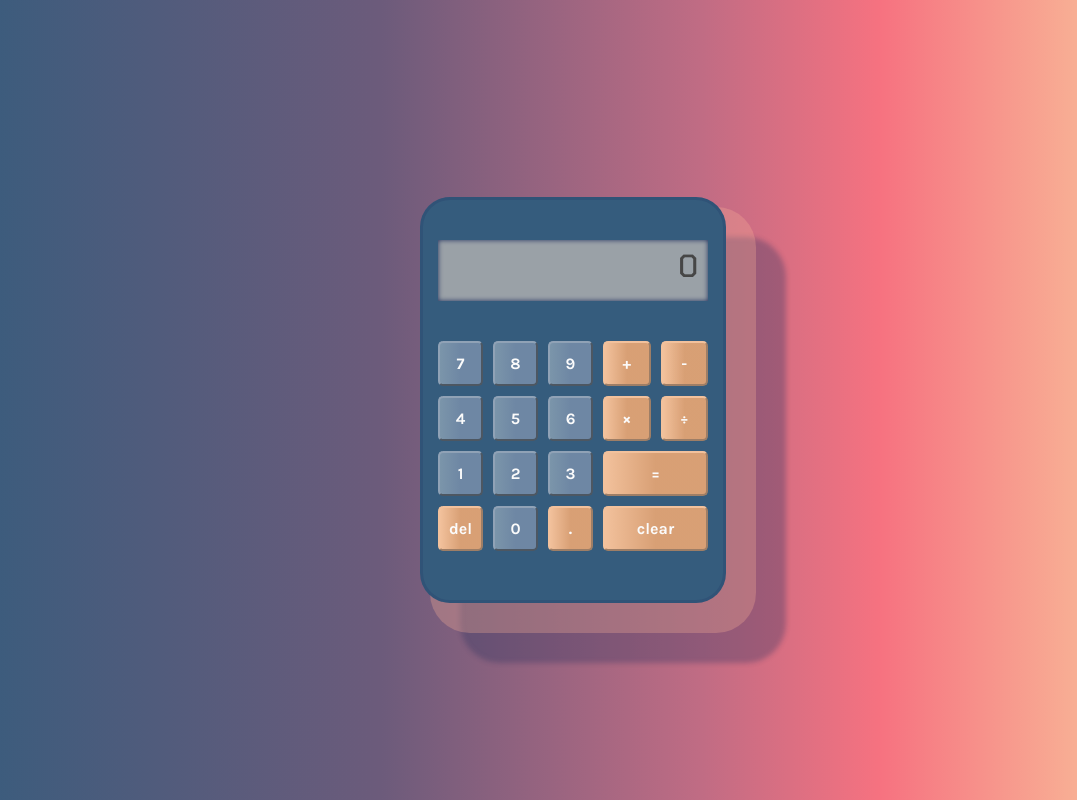
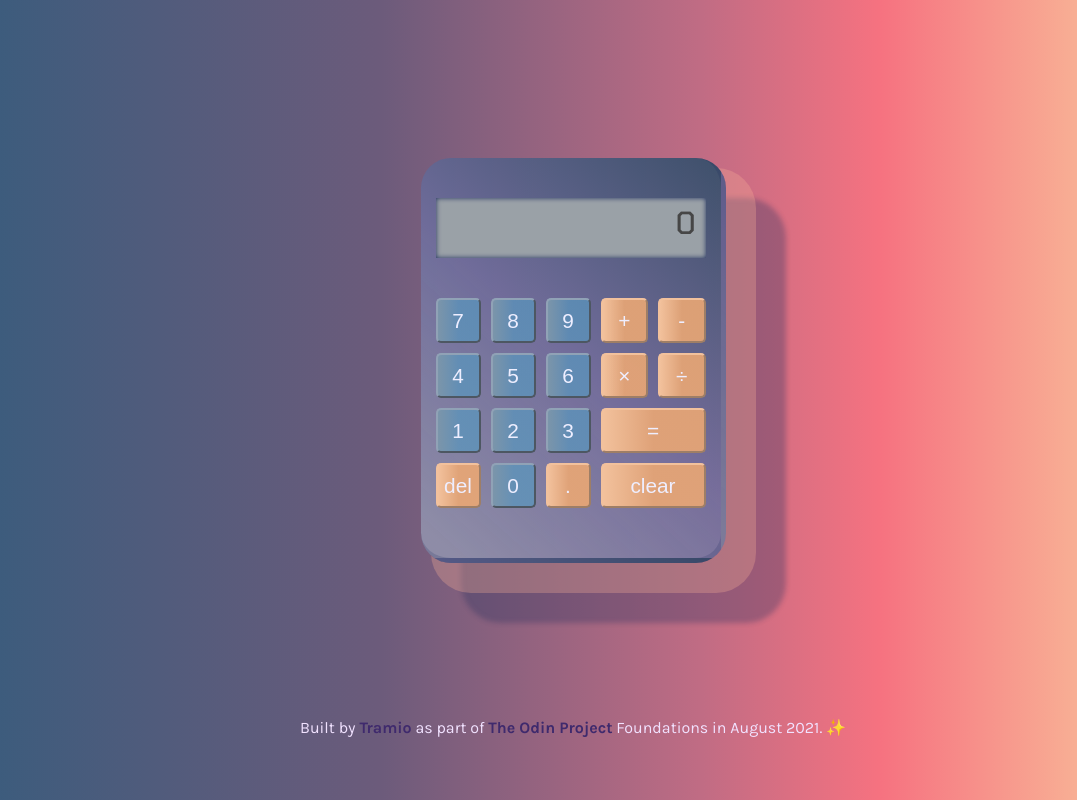
Before and after one commit to tramio/TOP-calculator, a plain HTML site: page index.html in a window 1280 px wide. Shown: the whole page, without its empty margins (67-1144 px from the left). Drawn offline with Linux system fonts and the light colour scheme.

Commit message:
Add style changes, Rename document, Add favicon, Add footer

```diff
--- a/index.html
+++ b/index.html
@@ -5,24 +5,30 @@
     <!-- Stylesheets -->
     <link rel="stylesheet" href="reset.css">
     <link rel="stylesheet" href="style.css">
-    <link rel="preconnect" href="https://fonts.googleapis.com">
+    <!-- Favicon -->
+    <link rel="shortcut icon" href="favicon.png" />
     <!-- Fonts -->
     <link rel="preconnect" href="https://fonts.gstatic.com" crossorigin>
+    <link rel="preconnect" href="https://fonts.googleapis.com">
     <link href="https://fonts.googleapis.com/css2?family=Karla:wght@400;700&display=swap" rel="stylesheet">
-    <link rel="preconnect" href="https://fonts.googleapis.com">
-    <link rel="preconnect" href="https://fonts.gstatic.com" crossorigin>
     <link href="https://fonts.googleapis.com/css2?family=Chakra+Petch:wght@500&display=swap" rel="stylesheet">
     <!-- Scripts -->
     <script src="script.js" defer></script>
-    <title>Document</title>
+    <title>Calculator!</title>
 </head>
 <body>
-    <div class="calculatorBody">
-        <div class="displayField">
-            <p class="smallerDisplay"></p>
-            <p id="mainDisplay"></p>
+    <main>
+        <div class="calculatorBody">
+            <div class="displayField">
+                <p class="smallerDisplay"></p>
+                <p id="mainDisplay"></p>
+            </div>
+            <div class="buttons-field">
+            </div>
         </div>
-        <div class="buttons-field"></div>
-    </div>
+    </main>
+    <footer>
+        <p>Built by <a href="https://twitter.com/tramiodev" target="_blank">Tramio</a> as part of <a href="https://www.theodinproject.com/" target="_blank">The Odin Project</a> Foundations in August 2021. ✨</p>
+    </footer>
 </body>
 </html>
--- a/style.css
+++ b/style.css
@@ -1,21 +1,63 @@
 body {
+    width: auto;
+    height: auto;
+    background: rgb(53,92,125);
+    background: linear-gradient(90deg, rgba(53,92,125,1) 0%, rgba(108,91,123,1) 35%, rgba(192,108,132,1) 60%, rgba(246,114,128,1) 74%, rgba(248,177,149,1) 90%);
+    font-family: "Karla", sans-serif;
+    font-weight: 400;
+    font-size: 1em;
+    color: rgb(241 226 255);
+}
+
+main {
     display: flex;
     flex-direction: row;
     justify-content: center;
     align-items: center;
     width: auto;
-    height: 100vh;
-    background: rgb(53,92,125);
-    background: linear-gradient(90deg, rgba(53,92,125,1) 0%, rgba(108,91,123,1) 35%, rgba(192,108,132,1) 60%, rgba(246,114,128,1) 74%, rgba(248,177,149,1) 90%);
+    height: 90vh;
+}
+
+footer {
+    display: absolute;
+    height: 5vh;
+    text-align: center;
+}
+
+a:hover {
+    background-position: bottom 1px left 0;
+    background-size: 100% 2px;
+    color: rgb(241 226 255);
+}
+
+a:active {
+    color: rgb(241 226 255);
+}
+
+a {
+    background: rgb(131,51,201);
+    background: radial-gradient(circle, rgba(131,51,201,0.7) 0%, rgba(63,42,109,0.7) 100%);
+    background-position: bottom 0 left 0;
+    background-repeat: no-repeat;
+    background-size: 0% 0px;
+    padding-bottom: 3px;
+    transition: background-size .2s, background-position .15s, color .5s;
+    font-weight: 700;
+    text-decoration: none;
+    color: rgb(63 42 109);
 }
 
 .calculatorBody {
+    align-self: center;
     width: 300px;
     height: 400px;
-    background: rgba(53,92,125,1);
+    background: rgba(53, 92, 125, 0.8);
+    background-image: linear-gradient(222deg, rgb(44 68 88 / 50%) 0%, rgb(155 125 183 / 50%) 50%, rgb(174 161 185 / 70%) 95%);
     border-style: solid;
+    border-top: none;
+    border-left: none;
     border-color: rgba(32, 48, 94, 0.2);
-    border-width: medium;
+    border-width: thick;
     border-radius: 30px;
     box-shadow: 20px 20px 0px 10px rgba(248,177,149,0.3), 50px 50px 5px 10px rgba(32, 48, 94, 0.3);
 }
@@ -27,7 +69,7 @@ body {
     margin: 40px 15px;
     padding: 0.3em;
     box-shadow: inset 0px 0px 5px 0px rgba(32, 48, 94, 1);
-    font-family: 'Chakra Petch', sans-serif;
+    font-family: "Chakra Petch", sans-serif;
     font-size: 2em;
     color: rgb(70, 70, 70);
     text-align: right;
@@ -36,6 +78,19 @@ body {
 
 .smallerDisplay {
     font-size: 0.4em;
+}
+
+.buttons-field {
+    display: grid;
+    grid-template-columns: repeat(3, 45px) 1fr 1fr;
+    grid-template-rows: repeat(4, 45px);
+    grid-gap: 10px;
+    margin: 15px;
+    height: auto;
+}
+
+.em-buttons {
+    grid-column: 4 / span 2;
 }
 
 .buttons:hover {
@@ -48,36 +103,19 @@ body {
     height: auto;
     background: inherit;
     background-image: linear-gradient(90deg, rgb(242 193 156) 0%, rgb(234 167 116 / 90%) 50%);
-    color: #fbfbfb;
+    color: #eef;
     border-radius: 5px;
     border-color: rgb(242 193 156);
-    font-family: "Karla", Arial, sans-serif;
-    font-weight: 700;
-    font-size: 1em;
-}
-
-.buttons-field {
-    display: grid;
-    grid-template-columns: repeat(3, 45px) 1fr 1fr;
-    grid-template-rows: repeat(4, 45px);
-    grid-gap: 10px;
-    margin: 15px;
-    height: auto;
-    background: ;
-}
-
-.em-buttons {
-    grid-column: 4 / span 2;
+    font-size: 1.3em;
 }
 
 .number-buttons:hover {
-    background-image: none;
-    background-color: rgb(126 158 183);
+    background-color: rgb(88 151 190);
     border-color: rgb(106 131 156);
 }
 
 .number-buttons {
     background-color: inherit;
-    background-image: linear-gradient(90deg, rgb(123 149 170) 0%, rgb(110 135 164) 50%);
+    background-image: linear-gradient(90deg, rgb(123 149 170) 0%, rgb(88 151 190 / 70%) 50%);
     border-color: rgb(144 162 182);
 }
```
Also changed, not shown: favicon.png (added).
